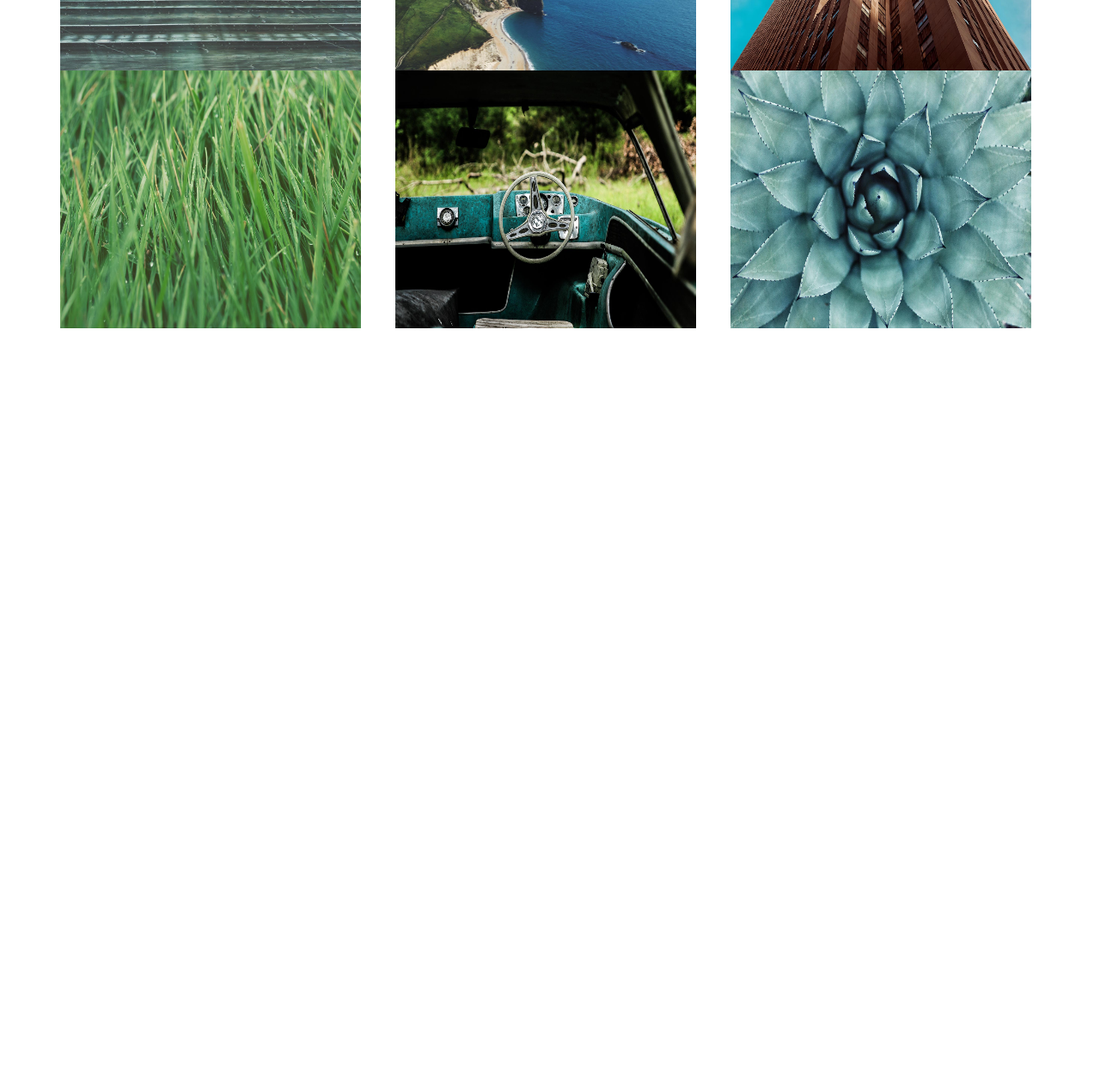
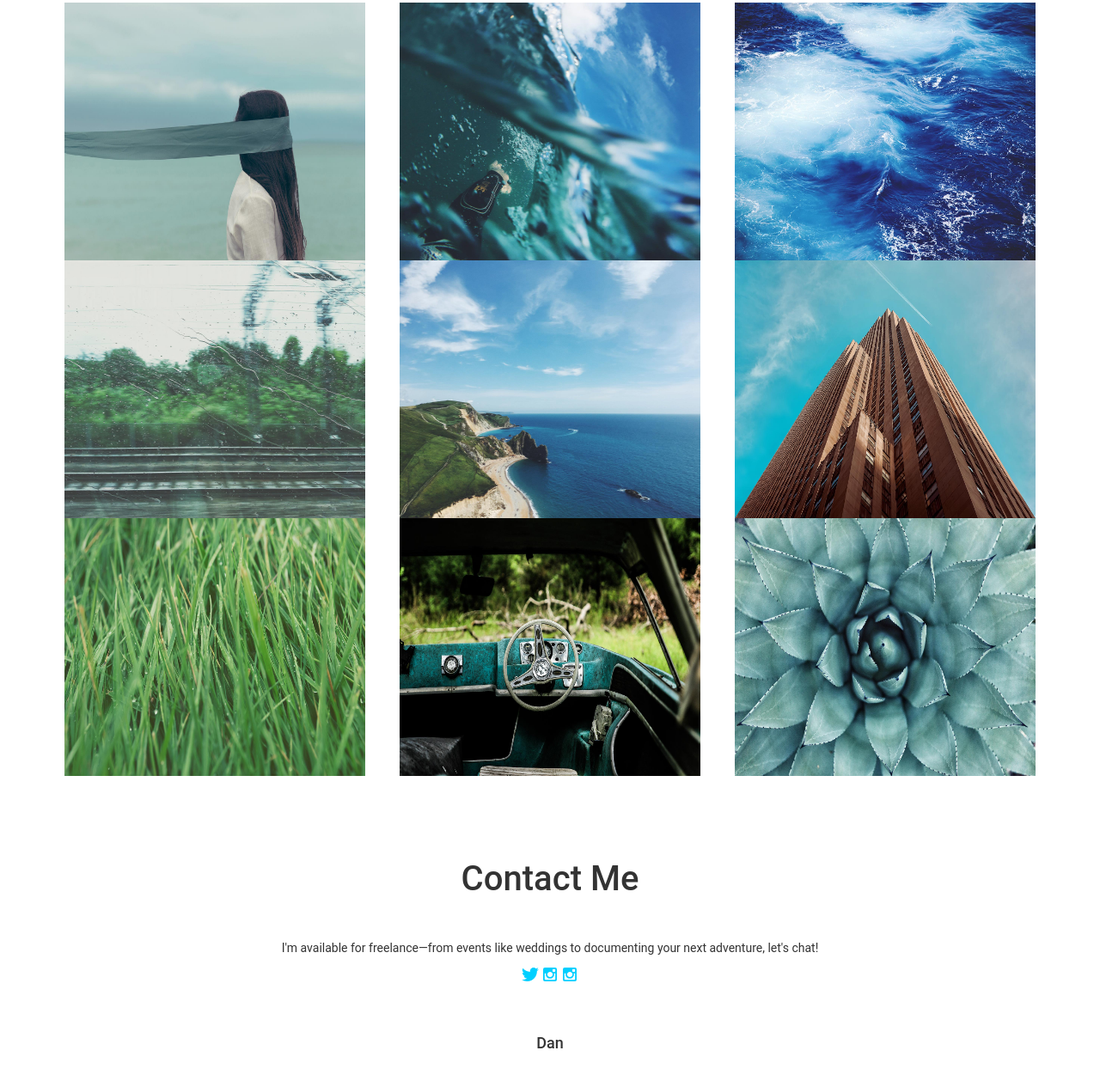
Before and after one commit to DawnViewer/portfolio-D.M., a plain HTML site: page index.html in a window 1280 px wide. Shown: the part 888-2146 px from the top of the page at 86% size. Before the commit the page ends 1270 px from the top, so only its background shows below. Drawn offline with nearby package versions, Linux system fonts and the light colour scheme; a web font is replaced by a local one.

Commit message:
Added more code and also a CSS page

```diff
--- /dev/null
+++ b/effects.css
@@ -0,0 +1,16 @@
+.hero
+{
+  font-family: "Roboto", serif;
+  text-align: center;
+  background-size: cover;
+  padding-bottom: 50px;
+  display: flex table-column;
+}
+
+.hero h2
+{
+  margin-top: 100px;
+  margin-bottom: 50px;
+  font-size: 40px;
+  line-height: 40px;
+}
--- a/index.html
+++ b/index.html
@@ -6,17 +6,19 @@
 		<link rel="stylesheet"
 		 href="https://maxcdn.bootstrapcdn.com/bootstrap/3.3.7/css/bootstrap.min.css"
 		 integrity="sha384-BVYiiSIFeK1dGmJRAkycuHAHRg32OmUcww7on3RYdg4Va+PmSTsz/K68vbdEjh4u"
-		 crossorigin="anonymous">
+		 crossorigin="anonymous"/>
+		<link type="text/css" rel="stylesheet" href="effects.css"/>
+		<link rel="stylesheet" type="text/css" href="https://fonts.gstatic.com/s/roboto/v15/ty9dfvLAziwdqQ2dHoyjphTbgVql8nDJpwnrE27mub0.woff2) format('woff2')"/>
 	</head>
 	<body>
 		<div class="container-fluid">
-			<div id="intro">
+			<div id="intro" class="hero">
 				<h1>Spike Spiegel</h1>
 				<h5>Freelance Photographer</h5>
 				<a href="img/gallery/gallery">Gallery</a>
 			</div>
 			<div class="container">
-				<div id="about">
+				<div id="about" class="hero">
 					<h2>"About Me"</h2>
 					<div class="row">
 						<section class="col-md-10">
@@ -27,7 +29,7 @@
 						</section>
 					</div>
 				</div>
-				<div id="gallery">
+				<div id="gallery" class="hero">
 					<h2>Gallery</h2>
 					<div>
 						<div class="row">
@@ -63,6 +65,32 @@
 								<img src="img/gallery/gallery/gallery-09.jpg" height="300px" width="350px"/>
 							</section>
 						</div>
+						<div class="bridge" class="hero">
+							<meta name="viewport" content="width=device-width, initial-scale=1">
+						</div>
+					<div id="contact" class="hero">
+						<h2>Contact Me</h2>
+						<p>I'm available for freelance—from events like weddings to documenting your next adventure, let's chat!</p>
+						<div>
+							<a href="http://www.twitter.com">
+								<img src="img/icons/icons/twitter.svg" height="20px" width="20px"/>
+							</a>
+							<a href="http://www.instagram.com">
+								<img src="img/icons/icons/instagram.svg" height="20px" width="20px"/>
+							</a>
+							<a href="http://www.medium.com">
+								<img src="img/icons/icons/instagram.svg" height="20px" width="20px"/>
+							</a>
+						</div>
+						</div>
+						<div id="footer">
+							<div id="footer-item">
+								<h4 style="strong">Dan</h4>
+							</div>
+							<div id="footer-item"></div>
+							<div id="footer-item"></div>
+							<div id="footer-item"></div>
+						</div>
 					</div>
 				</div>
 			</div>
```
